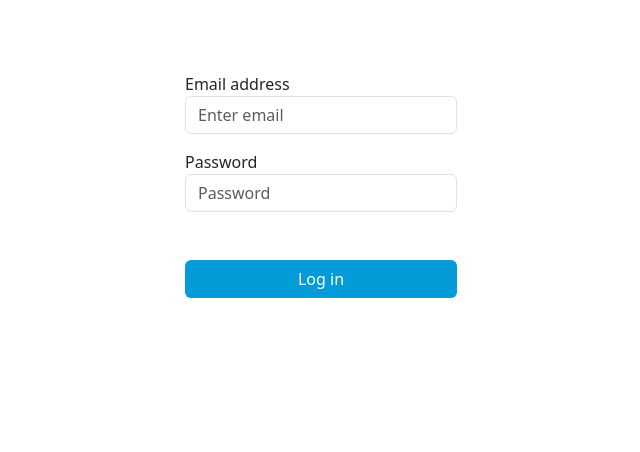
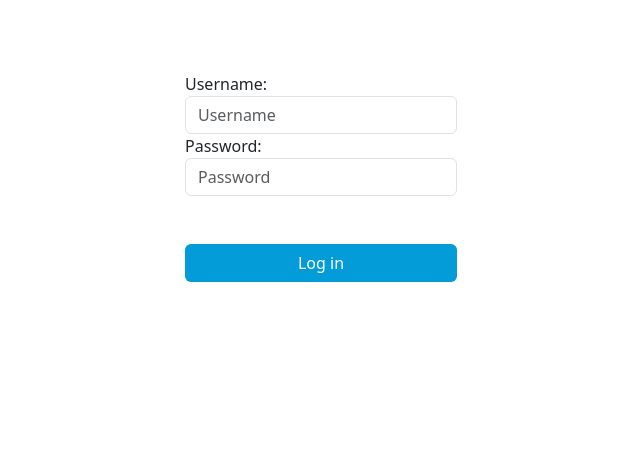
Before and after one commit to jurgen-cardoze/oven, a Flask app: page /login in a window 1280 px wide. Shown: the part 83-535 px from the top of the page, without its empty margins (327-967 px from the left). Run offline with Flask 3, Linux system fonts and the light colour scheme.

Commit message:
added new function to the login page so that when the person enters as username and password mario , mario it should redirect them to page /cashier and if they enter luigi, luigi it should redirect them to page /cook

```diff
--- a/app.py
+++ b/app.py
@@ -144,10 +144,29 @@ def cook():
 def basket():
     return render_template('basket.html')
 
+@app.route('/login')
+def renderLogin():
+    return render_template('login.html')
 
-@app.route('/login')
+@app.route('/login', methods=['GET', 'POST'])
 def login():
-    return render_template('login.html')
+    if request.method == 'POST':
+        username = request.form['username']
+        password = request.form['password']
+        if username == 'mario' and password == 'mario':
+            return redirect('/cashier')
+        elif username == 'luigi' and password == 'luigi':
+            return redirect('/cook')
+        else:
+            return "Invalid login"
+    else:
+        return '''
+            <form action="/login" method="post">
+                <p><input type=text name=username>
+                <p><input type=password name=password>
+                <p><input type=submit value=Login>
+            </form>
+        '''
 
 
 @app.route('/orderMethod')
--- a/templates/login.html
+++ b/templates/login.html
@@ -42,18 +42,17 @@
 
     <div class="d-flex justify-content-evenly gap-4 w-100 mx-auto mt-5">
       <div class="d-flex justify-content-between p-4 flex-column text-dark w-25 ms-3">
-            <form class="d-flex flex-column">
-                <div class="form-group mb-3">
-                  <label for="exampleInputEmail1">Email address</label>
-                  <input type="email" class="form-control" id="exampleInputEmail1" aria-describedby="emailHelp" placeholder="Enter email">
+          <form class="d-flex flex-column" action="/login" method="POST">
+              <div class="form-group">
+                  <label for="username">Username:</label>
+                  <input type="text" class="form-control" id="username" name="username" placeholder="Username">
               </div>
               <div class="form-group">
-                  <label for="exampleInputPassword1">Password</label>
-                  <input type="password" class="form-control" id="exampleInputPassword1" placeholder="Password">
+                  <label for="password">Password:</label>
+                  <input type="password" class="form-control" id="password" name="password" placeholder="Password">
               </div>
-                <button type="submit" class="btn mt-5 text-white" style="background-color: #049CD8;">Log in</button>
+              <button type="submit" value="Submit" class="btn mt-5 text-white" style="background-color: #049CD8;">Log in</button>
           </form>
-
       </div>
   </div>
 
```
Lines whose indentation alone changed are shown as unchanged.
